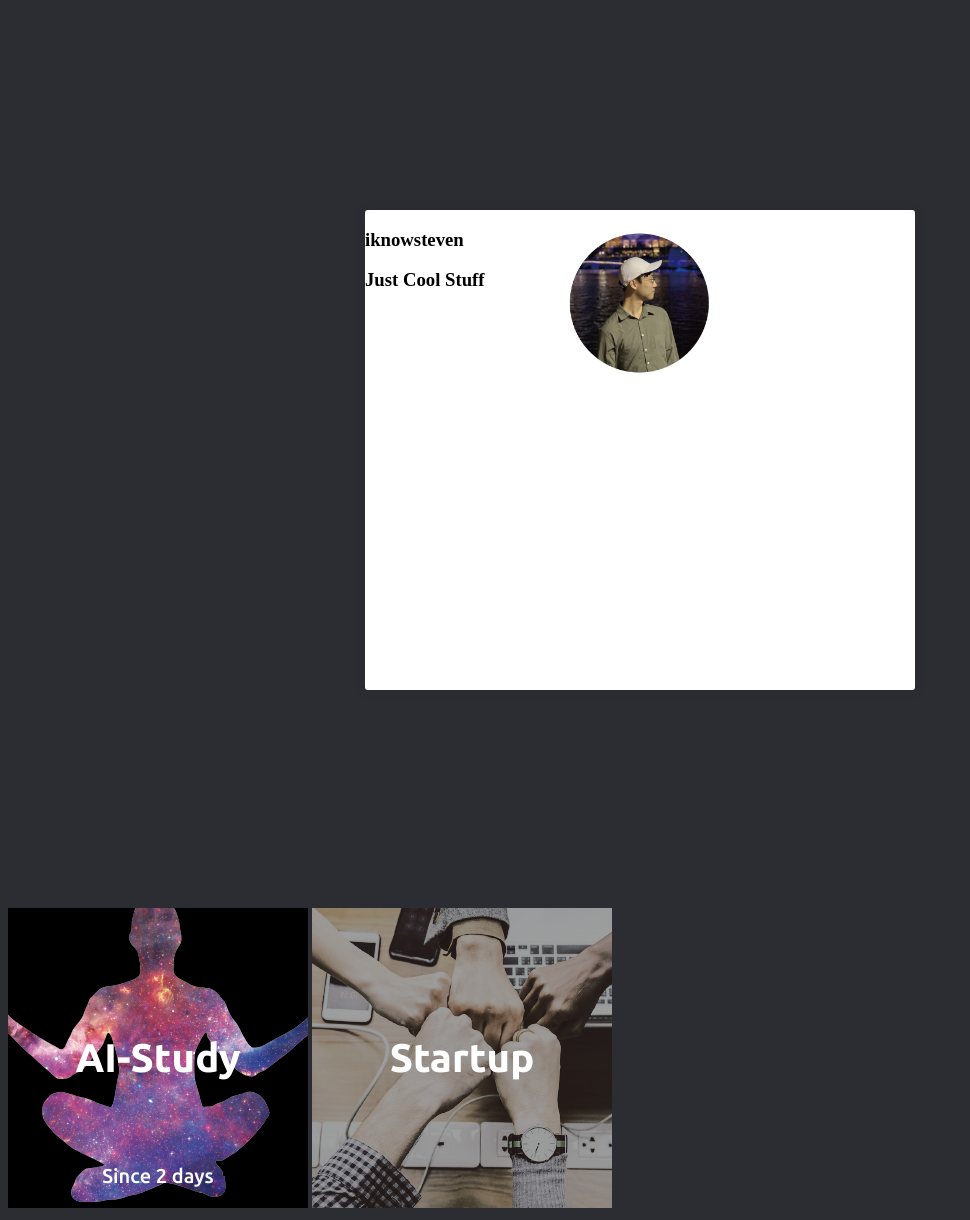
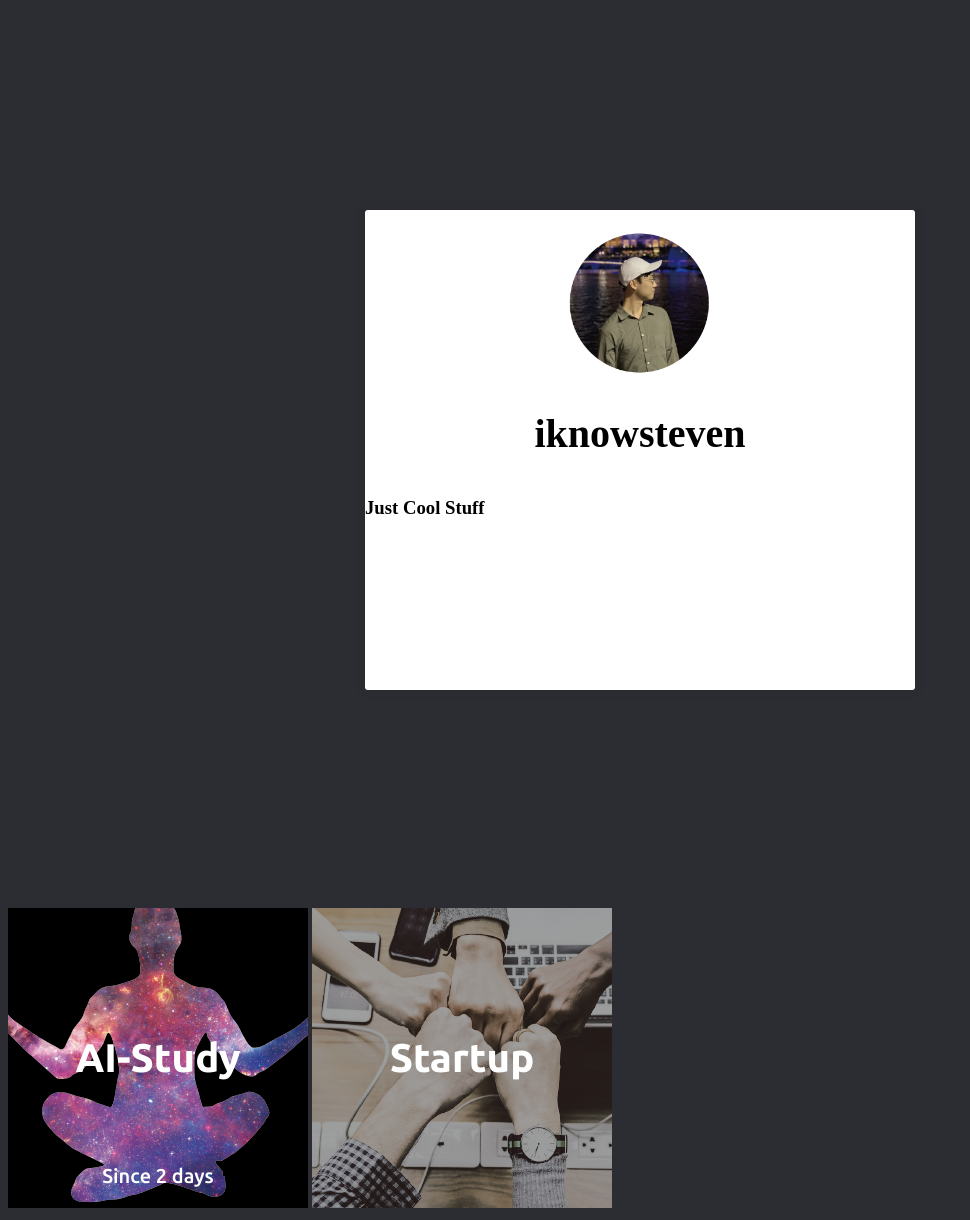
Before and after one commit to iknowSteven/iknowSteven.github.io, a Jekyll site: the page built from index.md, in a window 1280 px wide. Shown: the whole page, without its empty margins (0-970 px from the left). Built offline with Jekyll 4.4.1, drawn with Linux system fonts in a browser that asks for light colours; our own code applies the rules of GitHub Pages for plain Markdown files.

Commit message:
no message

```diff
--- a/assets/css/home.css
+++ b/assets/css/home.css
@@ -35,8 +35,14 @@ html {
     border: 3px solid #fff;
     height: 150px;
     width: 150px;
-    position: absolute;
+    position: relative;
     top: 15px;
     left: 50%;
     transform:translateX(-50%);
 }
+
+#home_main h1 {
+    font-size: 40px;
+    font-weight: 700;
+    text-align: center;
+ }
```
